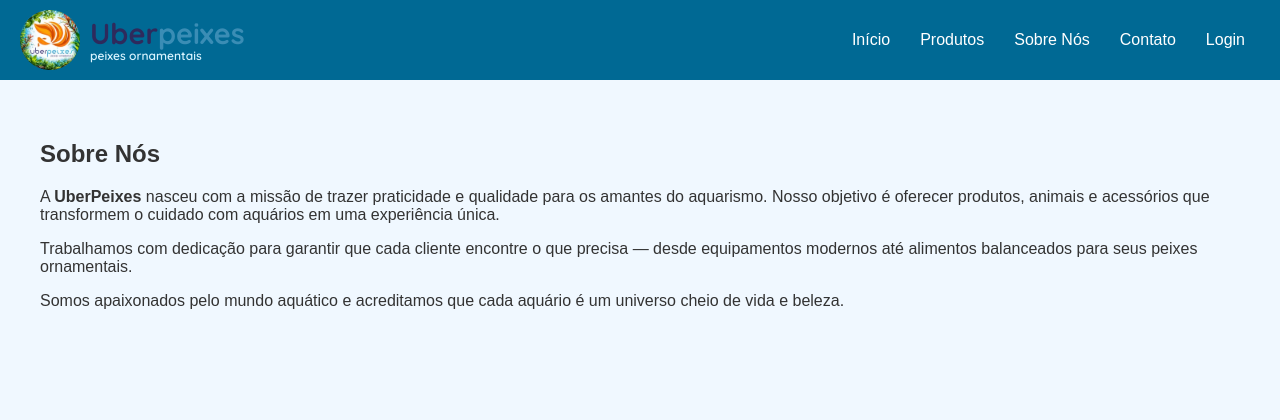
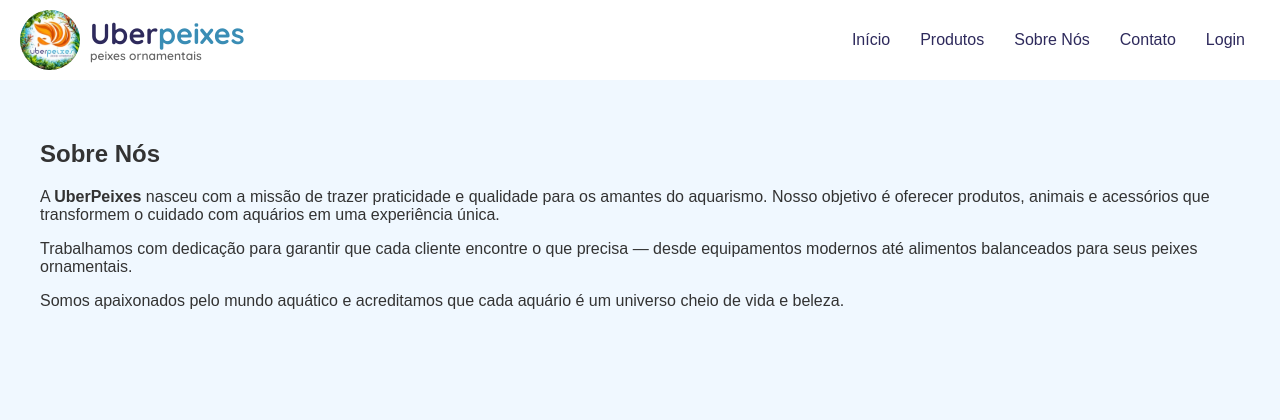
Before and after one commit to Vininfilho/UberPeixes, a Flask app: page /sobre in a window 1280 px wide. Shown: the top 420 px of the page. Run offline with Flask 3, Linux system fonts and the light colour scheme.

Commit message:
Update header: white background, menu text in #2E2A5C

```diff
--- a/static/style/main.css
+++ b/static/style/main.css
@@ -12,8 +12,8 @@ body {
 
 /* Cabeçalho */
 header {
-  background: #006994;
-  color: white;
+  background: white;
+  color: #2E2A5C;
   display: flex;
   align-items: center;
   justify-content: space-between;
@@ -56,7 +56,7 @@ header {
 .logo-subtext {
   font-family: 'Quicksand', sans-serif;
   font-size: 0.75rem;
-  color: #d8f4ff;
+  color: #666;
   margin-top: 2px;
   text-transform: lowercase;
 }
@@ -74,25 +74,26 @@ nav ul.menu li {
 }
 
 nav ul.menu li a {
-  color: white;
+  color: #2E2A5C;
   text-decoration: none;
   padding: 10px 15px;
   display: block;
 }
 
 nav ul.menu li:hover {
-  background: #004d66;
+  background: #f0f0f0;
 }
 
 nav ul.submenu {
   display: none;
   position: absolute;
-  background: #004d66;
+  background: white;
   list-style: none;
   margin: 0;
   padding: 0;
   top: 100%;
   left: 0;
+  box-shadow: 0 4px 8px rgba(0,0,0,0.1);
 }
 
 nav ul.menu li:hover .submenu {
@@ -101,7 +102,7 @@ nav ul.menu li:hover .submenu {
 
 nav ul.submenu li a {
   padding: 10px;
-  color: white;
+  color: #2E2A5C;
 }
 
 /* Banner */
```
